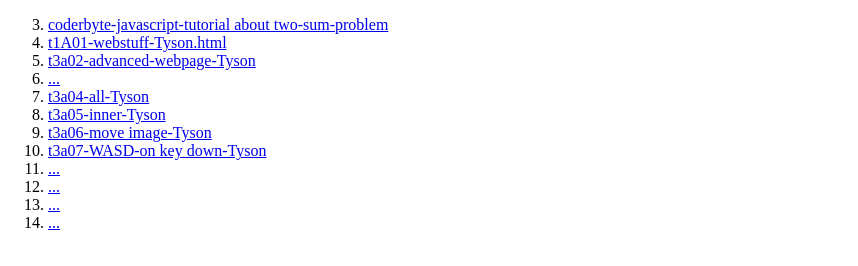
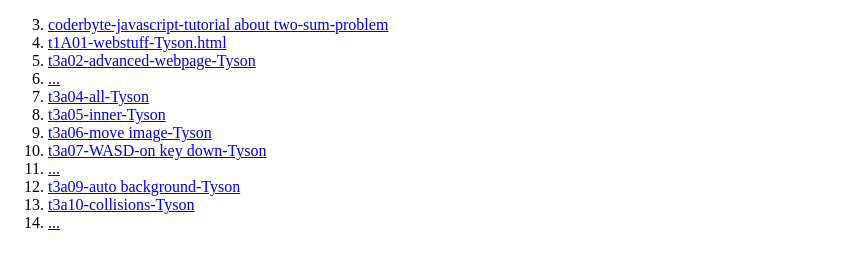
Before and after one commit to grognak44/gamedev11-2019-tyson.b-, a plain HTML site: page index.html in a window 1280 px wide. Shown: the part 104-370 px from the top of the page, without its empty margins (0-858 px from the left). Drawn offline with Linux system fonts and the light colour scheme.

Commit message:
Add files via upload

```diff
--- a/index.html
+++ b/index.html
@@ -34,9 +34,9 @@
 
    <li><a href="...">...</a>
 
-   <li><a href="...">...</a>
+   <li><a href="t3a09-auto background-tyson.html">t3a09-auto background-Tyson</a>
 
-   <li><a href="...">...</a>
+   <li><a href="t3a10-collisions-Tyson.html">t3a10-collisions-Tyson</a>
 
    <li><a href="...">...</a>
 </body>
```
